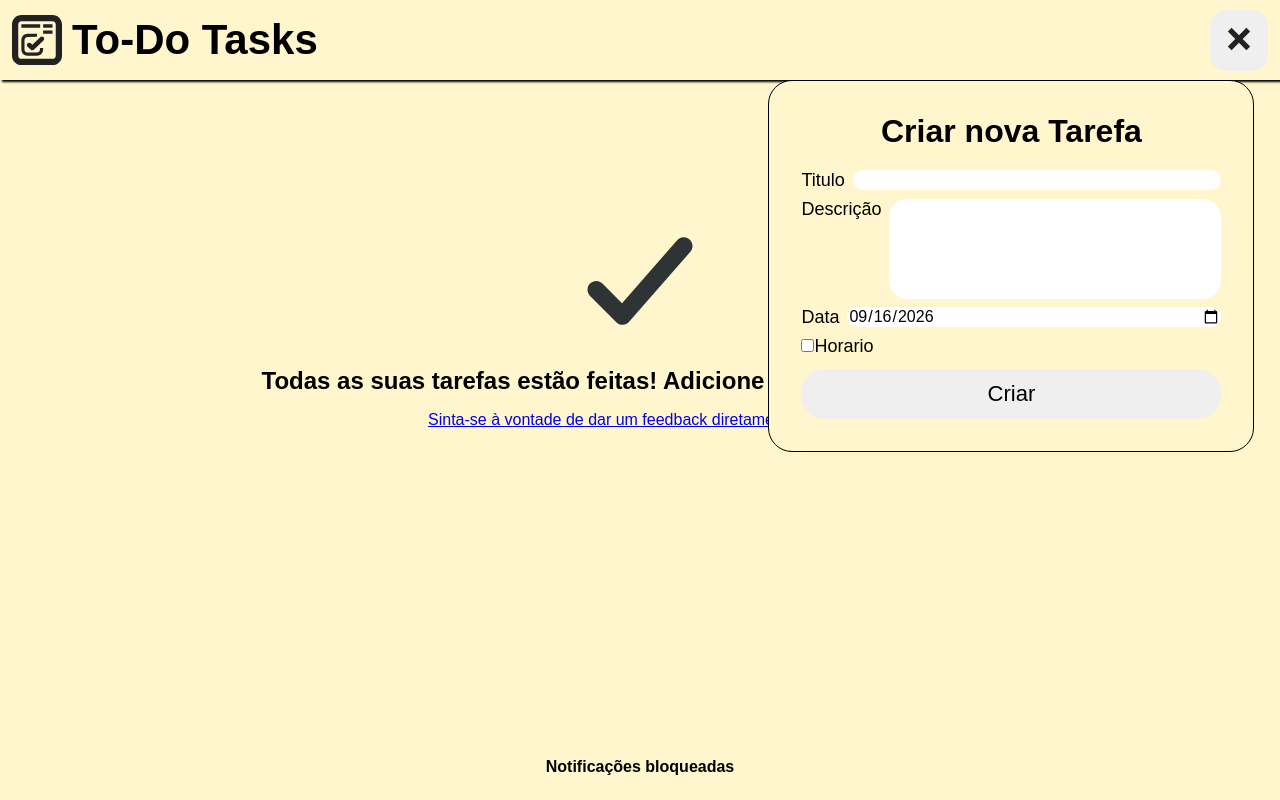
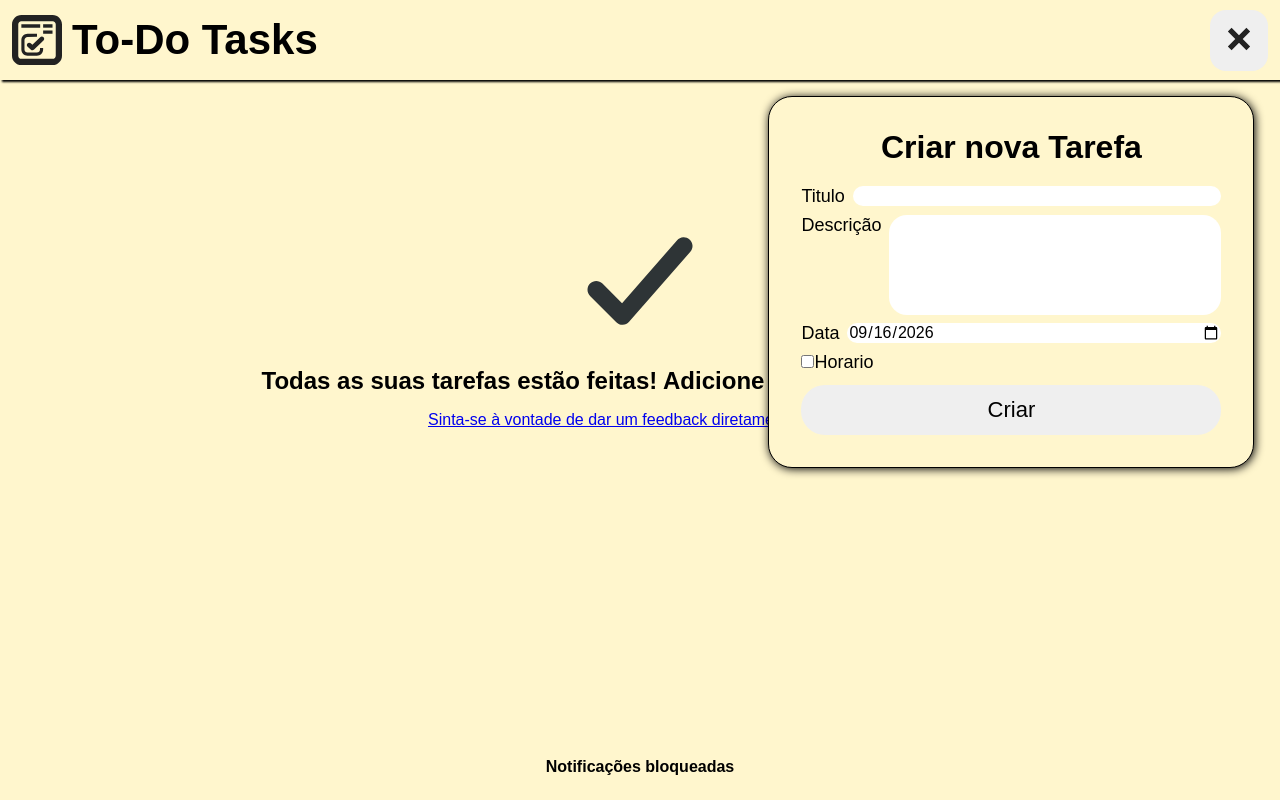
Before and after one commit to ryanhenrqq/ToDoTasks-Ts, a React (Vite) app: page / in a window 1280 px wide. Both pictures are taken after a click on the button 1239 px from the left and 40 px from the top of the page. Built offline with nearby package versions, Linux system fonts and the light colour scheme.

Commit message:
ui: fixed z-index of note creator - adjjusted to top (3)

```diff
--- a/src/components/creator/notecreator.css
+++ b/src/components/creator/notecreator.css
@@ -15,11 +15,13 @@
     background-color: #fff6cd;
     border: solid 1px black;
     border-radius: 24px;
+    box-shadow: 1px 1px 10px black;
     width: 420px;
     position: absolute;
     padding: 2rem;
-    top: 10%;
+    top: 12%;
     right: 2%;
+    z-index: 3;
 }
 .create-pop-date {
     display: none;
--- a/src/components/creator/notecreator.tsx
+++ b/src/components/creator/notecreator.tsx
@@ -91,11 +91,6 @@ export function CreateTask({onChange}: NoteCreatorProps) {
           <div className="flex-hor pup-title" id="normal-title-popup-div">
               <b>Criar nova Tarefa</b>
           </div>
-          <div className="list-flex-hor" id="save-changes-new-popup" style={{ display: 'none'}}>
-              <b>Descartar?</b>
-              <button id="save-option-yes" className="pup-buttons">Sim</button>
-              <button id="save-option-no" className="pup-buttons">Não</button>
-          </div>
           <div className="list-flex-hor">
               <p>Titulo</p>
               <input type="text" id="title-set"
--- a/src/components/views/taskview.css
+++ b/src/components/views/taskview.css
@@ -49,6 +49,7 @@
     right: 50%;
     top: 23%;
     transform: translate(-50%,-50%);
+    z-index: 1;
 }
 .title-list {
     display: flex;
@@ -78,6 +79,7 @@
     border-radius: 24px;
     padding: 12px;
     width: 90%;
+    z-index: 1;
 }
 .left-side-tsk-obj {
     display: flex;
```
